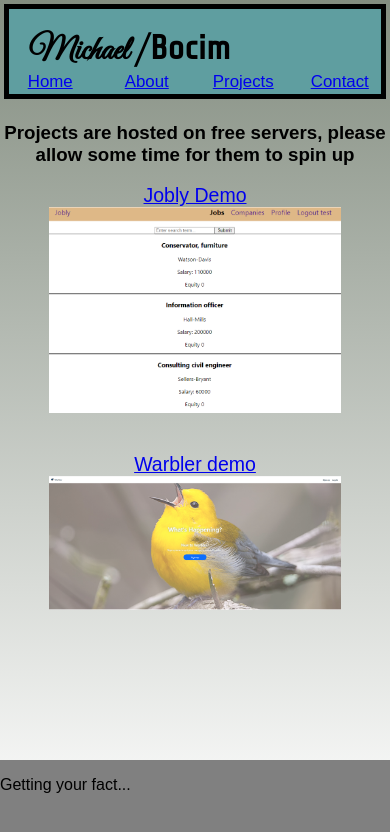
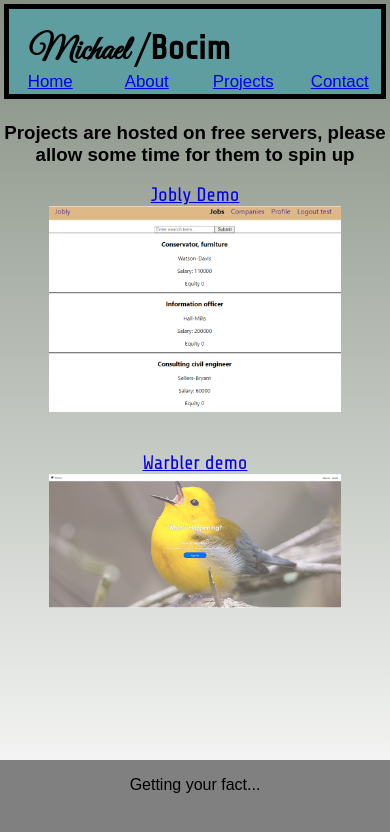
Before and after one commit to mtbocim/personal-site, a React (Create React App) app: page /projects in a window 390 px wide. Shown: the top 832 px of the page. Built offline with nearby package versions, Linux system fonts and the light colour scheme; no server answers; the HTML template or start-up script is replaced by a standard one.

Commit message:
phone styling

```diff
--- a/src/App.css
+++ b/src/App.css
@@ -82,5 +82,6 @@ body {
   }
   .App footer{
     display: flex;
+    justify-content: center;
   }
 }
--- a/src/CounterDisplay.css
+++ b/src/CounterDisplay.css
@@ -8,5 +8,11 @@
     margin: 0px;
     padding: 1px;
     width: 10px;
-    height: 20px;
+    height: 2vh;
 }
+
+@media only screen and (max-width:1080px) {
+    .CounterDisplay-digit{
+        width: 2.5vw;
+    }
+}
--- a/src/projects/ProjectDisplay.jsx
+++ b/src/projects/ProjectDisplay.jsx
@@ -5,13 +5,20 @@ function ProjectDisplay() {
         <div className="ProjectDisplay">
             <h3>Projects are hosted on free servers, please allow some time for them to spin up</h3>
             <div className='ProjectDisplay-project'>
-                <a href='https://chic-stardust-c1d1e8.netlify.app/'>
+                <a
+                    href='https://chic-stardust-c1d1e8.netlify.app/'
+                    className='logical'
+                >
                     Jobly Demo
                     <img className="ProjectDisplay-project" src={require("../assets/Jobly-Screenshot.png")}></img>
                 </a>
             </div>
             <div className='ProjectDisplay-project'>
-                <a href='https://michael-bocim-warbler.onrender.com'>
+                <a
+                    href='https://michael-bocim-warbler.onrender.com'
+                    className='logical'
+                >
+
                     Warbler demo
                     <img className="ProjectDisplay-project" src={require("../assets/Warbler-Screenshot.png")}></img>
                 </a>
```
